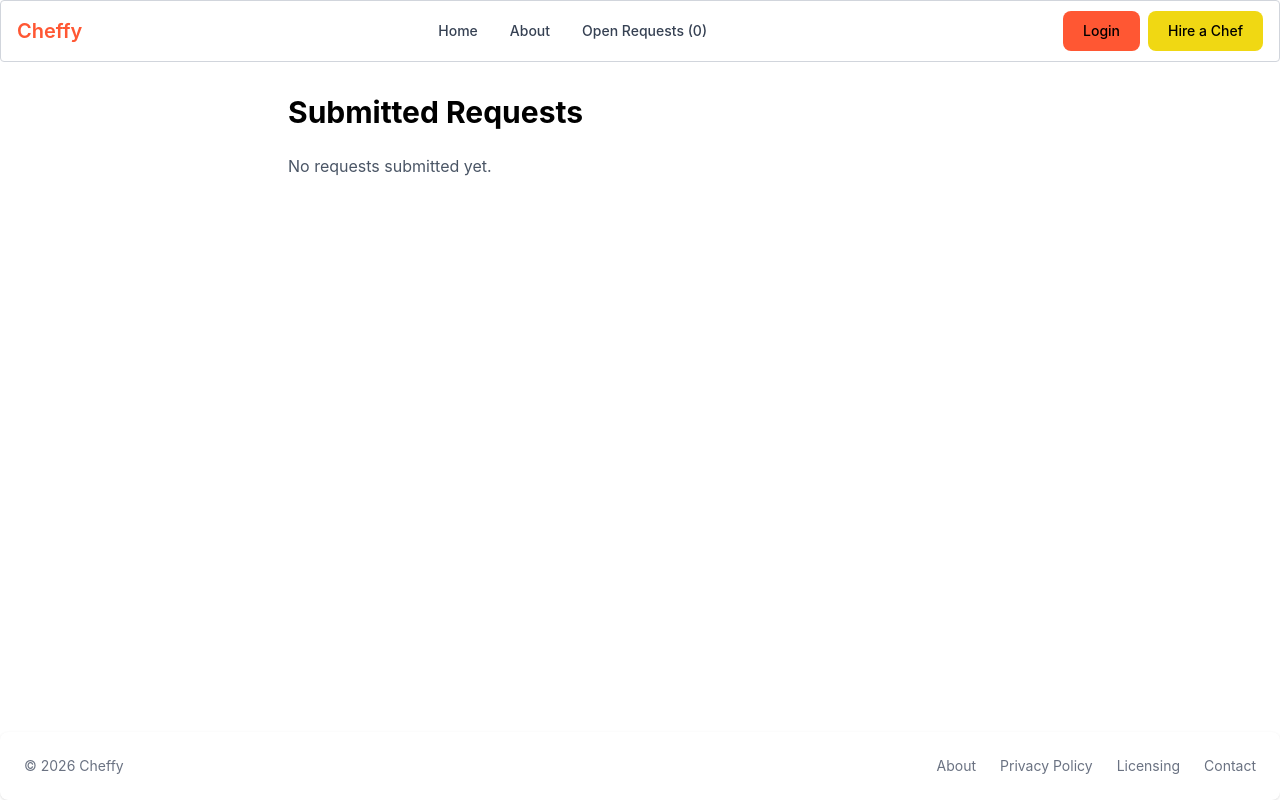
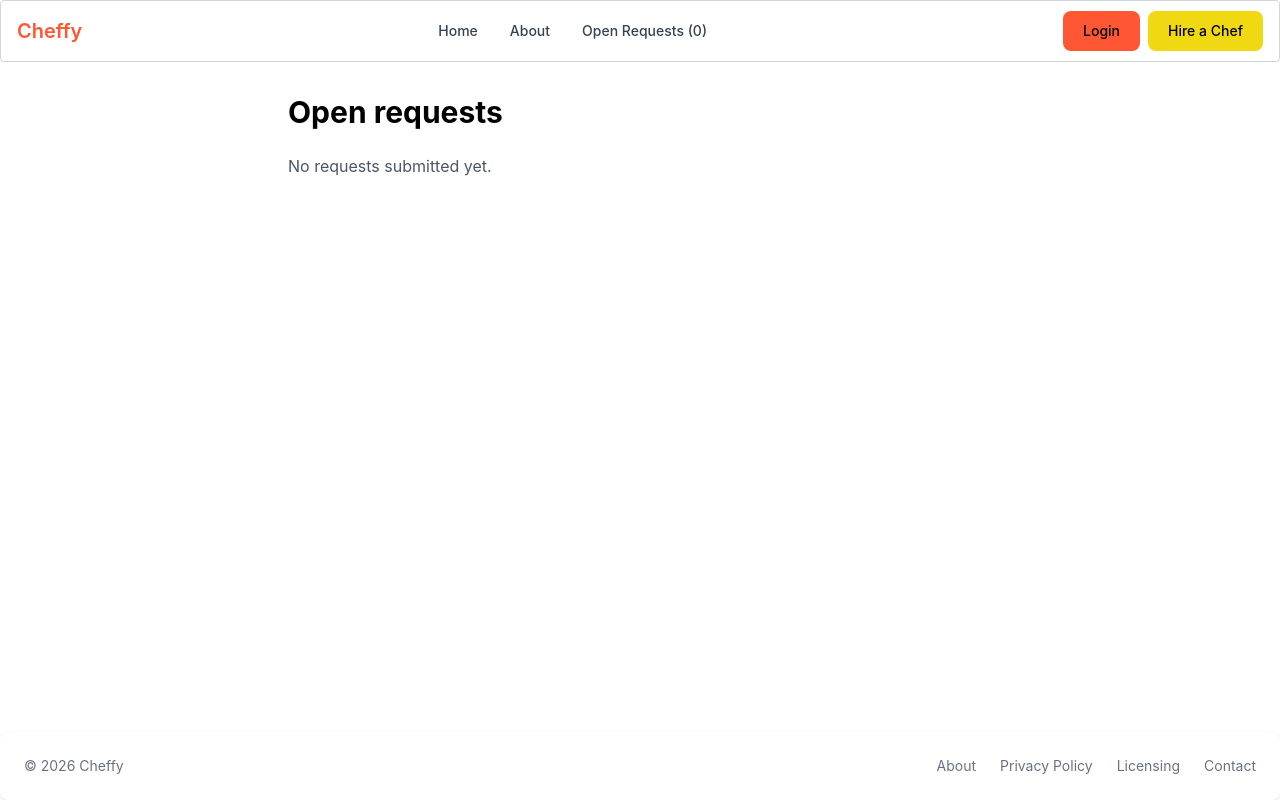
Before and after one commit to KleaMeta/csc33600-project, a React (Vite) app in the folder frontend_files/: page /Requests in a window 1280 px wide. Built offline with nearby package versions, Linux system fonts and the light colour scheme.

Commit message:
change "submitted requests" to "open requests"

```diff
--- a/frontend_files/src/pages/Requests.jsx
+++ b/frontend_files/src/pages/Requests.jsx
@@ -1,7 +1,7 @@
 function Requests({ submissions, handleApprove, handleDeny, requestError }) {
   return (
     <div className="p-8 max-w-3xl mx-auto space-y-4">
-      <h1 className="text-3xl font-bold mb-6">Submitted Requests</h1>
+      <h1 className="text-3xl font-bold mb-6">Open requests</h1>
 
       {requestError && <p className="text-red-500">{requestError}</p>}
 
```
